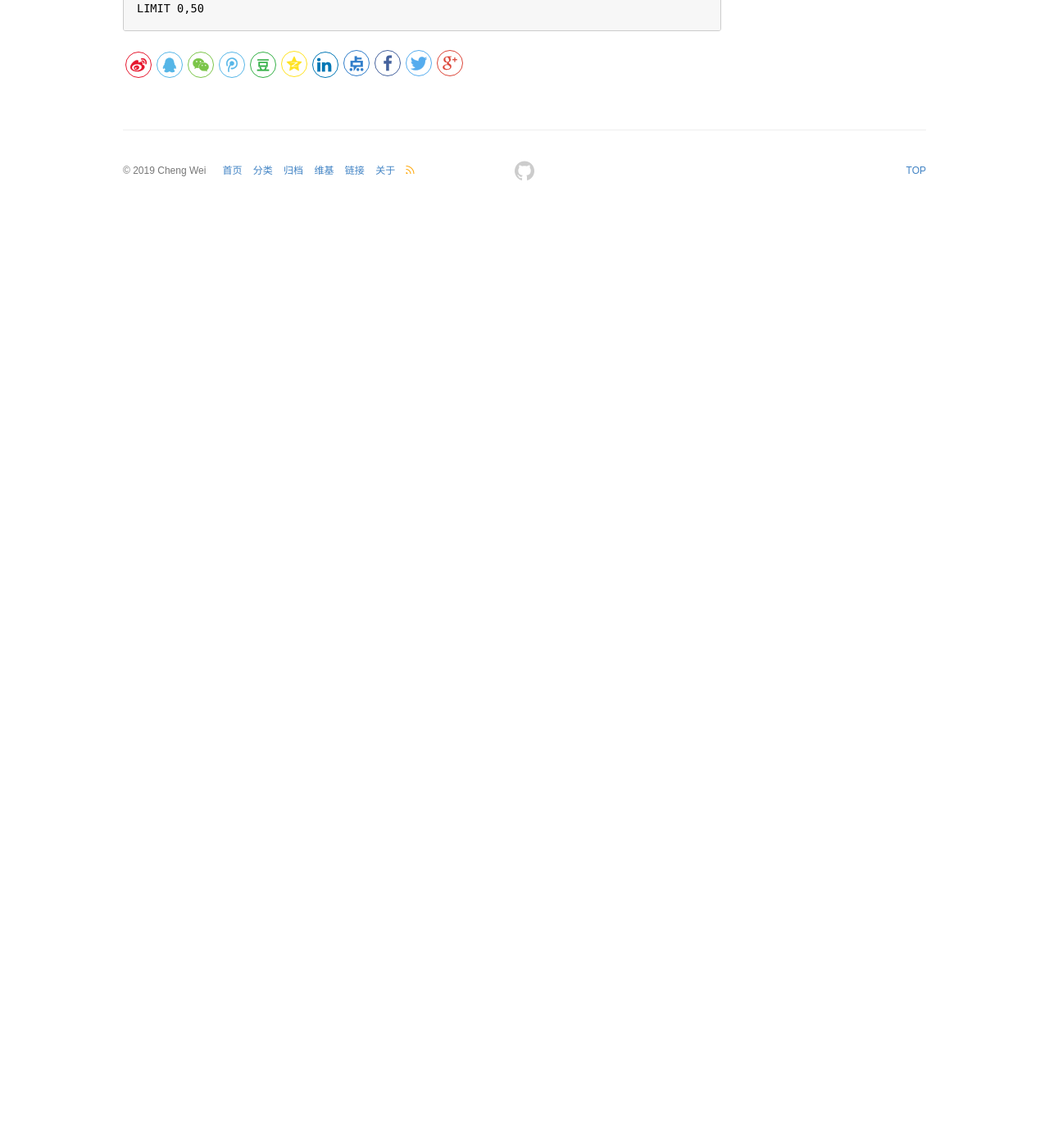
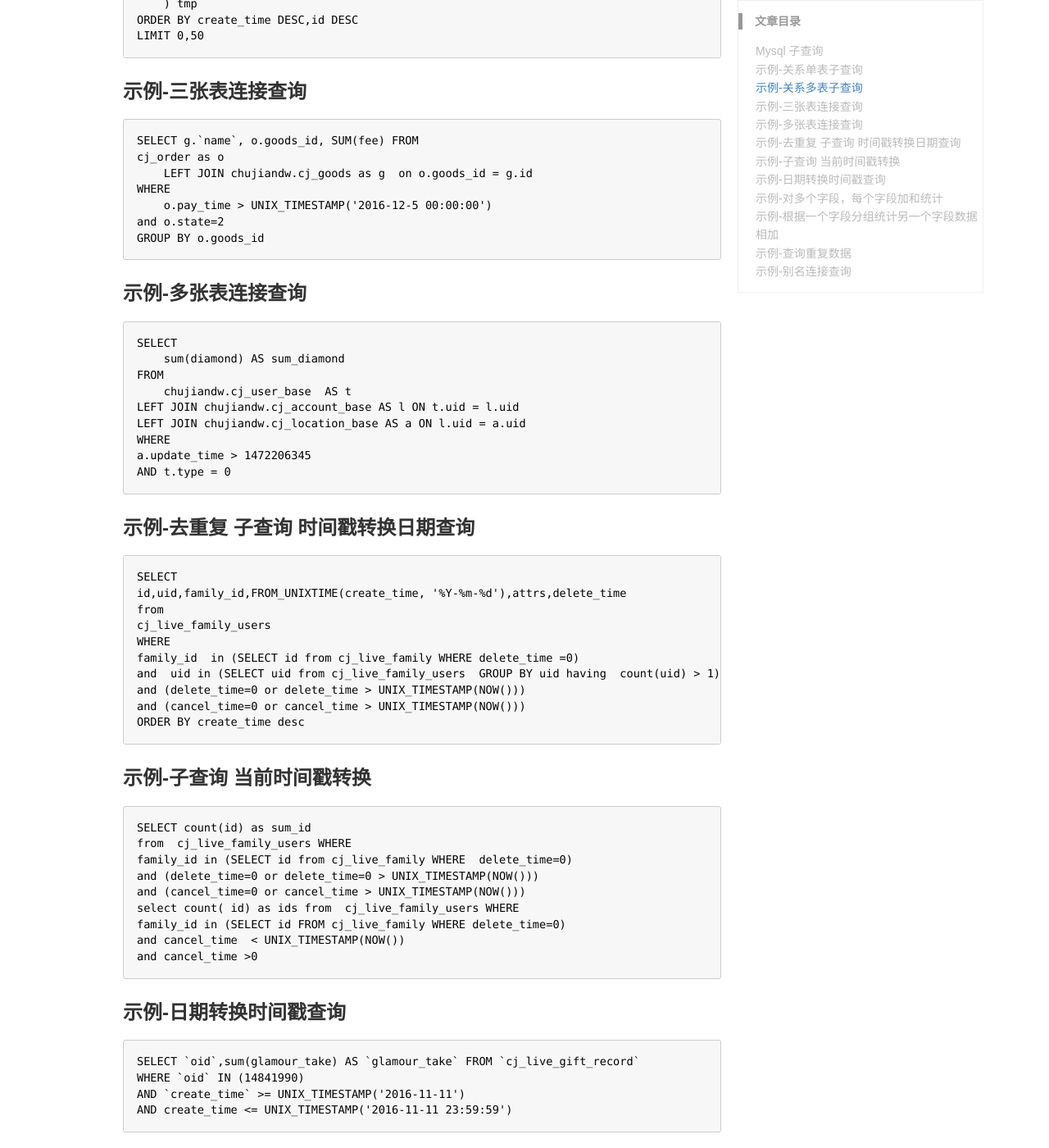
Before and after one commit to eiengwch/blog, a Jekyll site: the page built from _posts/2019-04-26-mysql-query.md, in a window 1280 px wide and 1400 px high, scrolled down 676 px. Shown: the whole window at 82% size. Built offline with Jekyll 4.4.1, drawn with Linux system fonts in a browser that asks for light colours; comment, search, counter and statistics services are not loaded; before the commit the page ends 933 px from its top, so only the background shows below that; some of the changed text lies outside the part shown.

Commit message:
新增记录

````diff
--- a/_posts/2019-04-26-mysql-query.md
+++ b/_posts/2019-04-26-mysql-query.md
@@ -1,15 +1,15 @@
 ---
 layout: post
-title: Mysql 常用的关系查询
+title: Mysql 常用的查询
 categories: Mysql
-description: 常用的关系查询，子查询，连接查询等
+description: 常用的关系查询，子查询，连接查询 去重复查询等
 keywords: Mysql
 ---
 
 
 ### Mysql 子查询
 
-1. 示例-单表子查询
+### 示例-关系单表子查询
 
 ```mysql
 SELECT id,uid,family_id,base_pay,cash_base,is_valid
@@ -20,7 +20,7 @@ AND base_pay >= 1
 ORDER BY uid
 ```
 
-2. 示例-多表子查询
+### 示例-关系多表子查询
 
 ```mysql
 SELECT * FROM
@@ -32,3 +32,127 @@ SELECT * FROM
 ORDER BY create_time DESC,id DESC
 LIMIT 0,50
 ```
+
+### 示例-三张表连接查询
+
+```mysql
+SELECT g.`name`, o.goods_id, SUM(fee) FROM
+cj_order as o
+	LEFT JOIN chujiandw.cj_goods as g  on o.goods_id = g.id
+WHERE
+	o.pay_time > UNIX_TIMESTAMP('2016-12-5 00:00:00')
+and o.state=2
+GROUP BY o.goods_id
+```
+
+### 示例-多张表连接查询
+
+```mysql
+SELECT
+    sum(diamond) AS sum_diamond
+FROM
+    chujiandw.cj_user_base  AS t
+LEFT JOIN chujiandw.cj_account_base AS l ON t.uid = l.uid
+LEFT JOIN chujiandw.cj_location_base AS a ON l.uid = a.uid
+WHERE
+a.update_time > 1472206345
+AND t.type = 0
+```
+
+### 示例-去重复 子查询 时间戳转换日期查询
+
+```mysql
+SELECT
+id,uid,family_id,FROM_UNIXTIME(create_time, '%Y-%m-%d'),attrs,delete_time
+from
+cj_live_family_users
+WHERE
+family_id  in (SELECT id from cj_live_family WHERE delete_time =0)
+and  uid in (SELECT uid from cj_live_family_users  GROUP BY uid having  count(uid) > 1)
+and (delete_time=0 or delete_time > UNIX_TIMESTAMP(NOW()))
+and (cancel_time=0 or cancel_time > UNIX_TIMESTAMP(NOW()))
+ORDER BY create_time desc
+```
+
+### 示例-子查询 当前时间戳转换
+
+```mysql
+SELECT count(id) as sum_id
+from  cj_live_family_users WHERE
+family_id in (SELECT id from cj_live_family WHERE  delete_time=0)
+and (delete_time=0 or delete_time=0 > UNIX_TIMESTAMP(NOW()))
+and (cancel_time=0 or cancel_time > UNIX_TIMESTAMP(NOW()))
+select count( id) as ids from  cj_live_family_users WHERE
+family_id in (SELECT id FROM cj_live_family WHERE delete_time=0)
+and cancel_time  < UNIX_TIMESTAMP(NOW())
+and cancel_time >0
+```
+
+### 示例-日期转换时间戳查询
+
+```mysql
+SELECT `oid`,sum(glamour_take) AS `glamour_take` FROM `cj_live_gift_record`
+WHERE `oid` IN (14841990)
+AND `create_time` >= UNIX_TIMESTAMP('2016-11-11')
+AND create_time <= UNIX_TIMESTAMP('2016-11-11 23:59:59')
+```
+
+### 示例-对多个字段，每个字段加和统计
+
+```mysql
+SELECT
+    `family_id`,
+    `elder_cash_rate`,
+    `elder_cash_glamour`,
+    max(effective_anchor) AS c_effective_anchor,
+    max(count_sign) AS c_anchor,
+    sum(income_glamour) AS c_glamour,
+    sum(income_glamour_pay) AS c_glamour_pay,
+    sum(count_base_pay) AS c_base_pays,
+    sum(family_pay) AS c_pay
+FROM
+    `stat_live_family_count_daily`
+WHERE
+    `dtime` BETWEEN '2016-11-01'
+AND '2016-11-15'
+GROUP BY
+    family_id
+ORDER BY
+    c_glamour DESC
+```
+
+### 示例-根据一个字段分组统计另一个字段数据相加
+
+```mysql
+SELECT uid,COUNT(id) as cnt FROM stat_live_family_member_daily
+WHERE is_valid = 1
+GROUP BY uid
+ORDER BY cnt DESC
+
+```
+
+### 示例-查询重复数据
+
+```mysql
+ select * from cj_live_family_users where uid in (
+ 	select uid from cj_live_family_users group by uid having count(0) > 1
+ 	)
+```
+
+### 示例-别名连接查询
+
+```mysql
+SELECT
+    a.uid,b.update_time,a.nickname,a.birthday,a.album,a.type
+FROM
+    cj_location_base AS b,
+    cj_user_base AS a
+WHERE
+    a.uid = b.uid
+AND a.type = 0
+AND a.birthday > '1970-01-01'
+AND a.album <> ''
+AND b.update_time < 1451581200
+ORDER BY uid ASC
+LIMIT 1, 1000
+```
````
